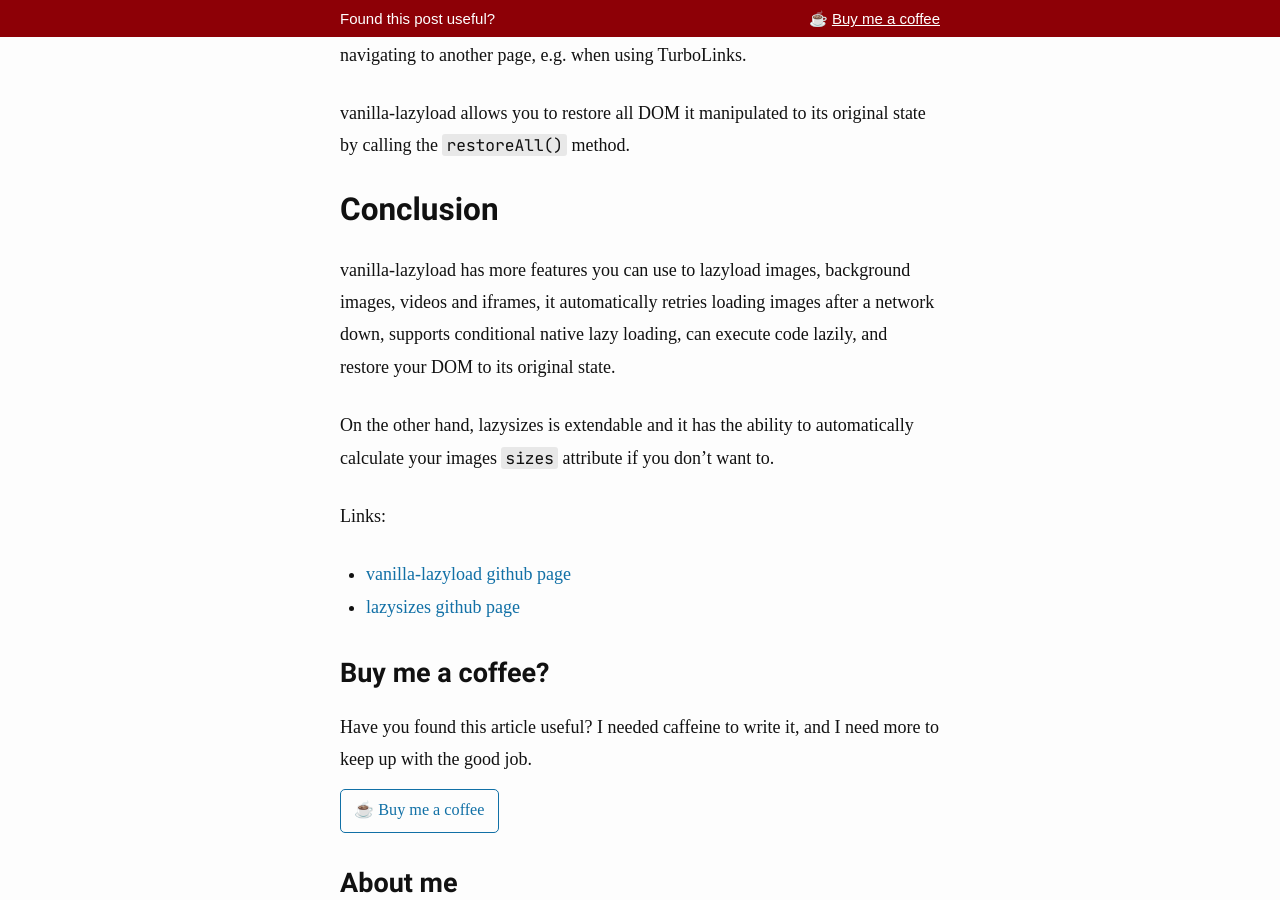
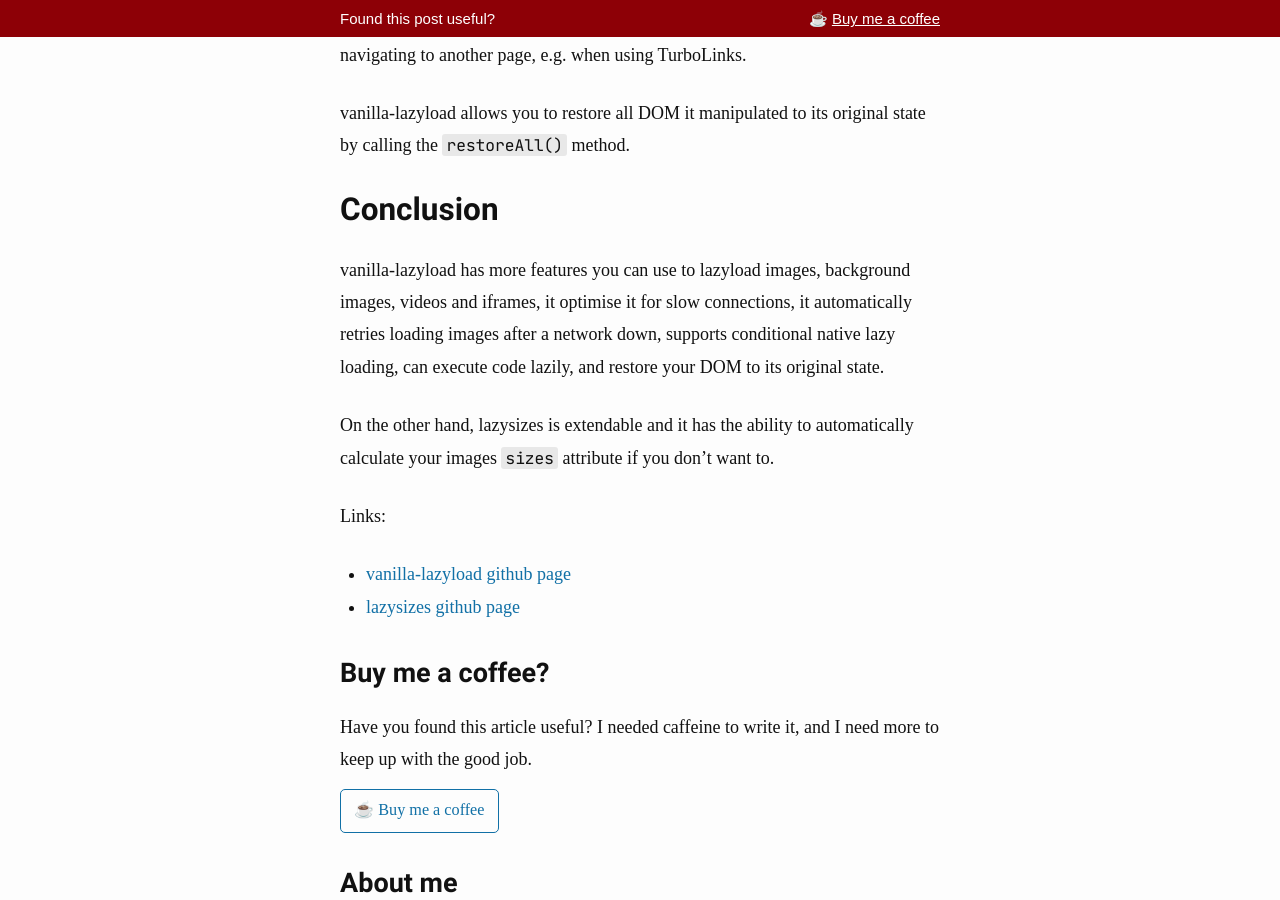
Before and after one commit to verlok/verlok.github.io, a Jekyll site: the page built from _posts/2021-09-26-vanilla-lazyload-vs-lazysizes.md, in a window 1280 px wide and 900 px high, scrolled down 5241 px. Built offline with Jekyll 4.4.1, drawn with Linux system fonts in a browser that asks for light colours; some web fonts are replaced.

Commit message:
Added optimise for slow connections in the conclusion

```diff
--- a/_posts/2021-09-26-vanilla-lazyload-vs-lazysizes.md
+++ b/_posts/2021-09-26-vanilla-lazyload-vs-lazysizes.md
@@ -122,7 +122,7 @@
 
 ## Conclusion
 
-vanilla-lazyload has more features you can use to lazyload images, background images, videos and iframes, it automatically retries loading images after a network down, supports conditional native lazy loading, can execute code lazily, and restore your DOM to its original state.
+vanilla-lazyload has more features you can use to lazyload images, background images, videos and iframes, it optimise it for slow connections, it automatically retries loading images after a network down, supports conditional native lazy loading, can execute code lazily, and restore your DOM to its original state.
 
 On the other hand, lazysizes is extendable and it has the ability to automatically calculate your images `sizes` attribute if you don't want to.
 
```
